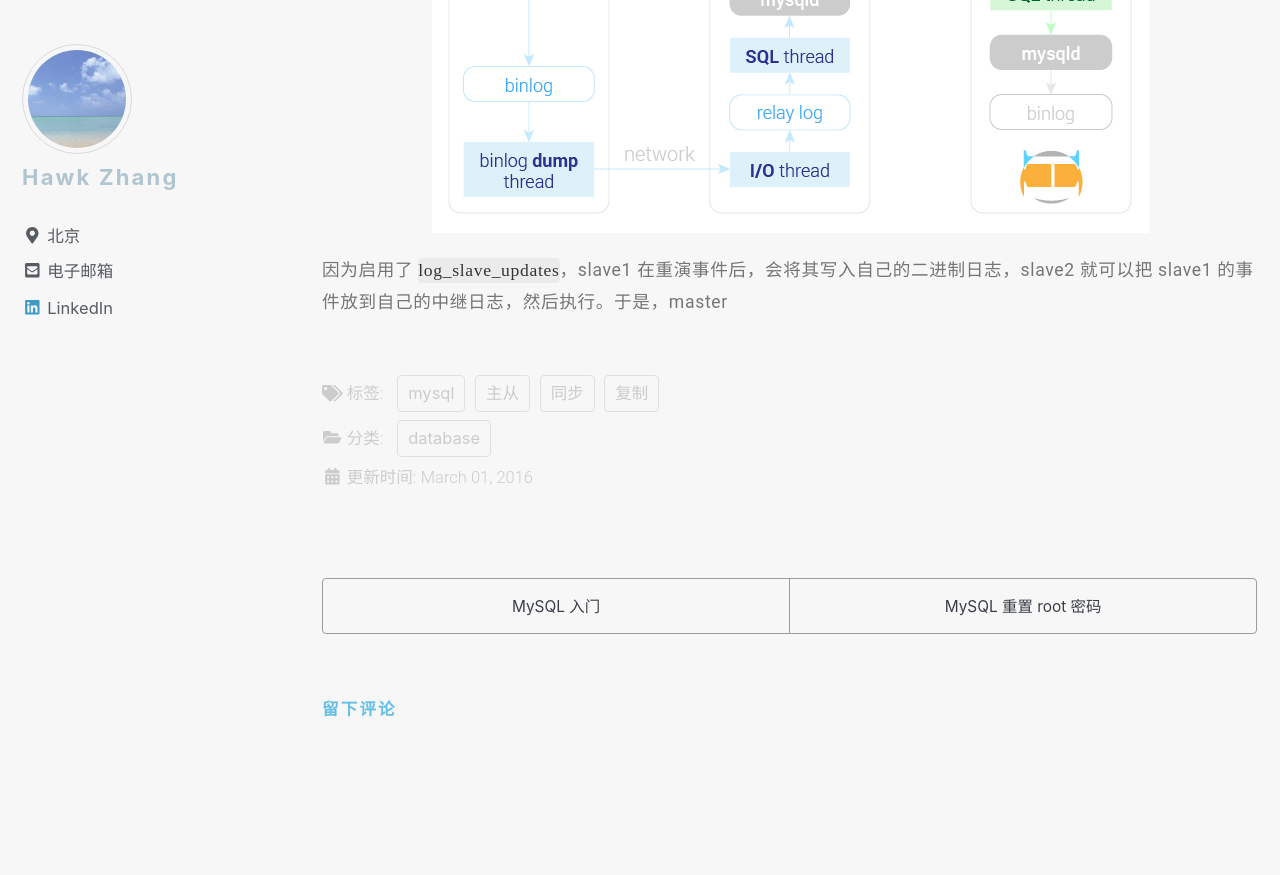
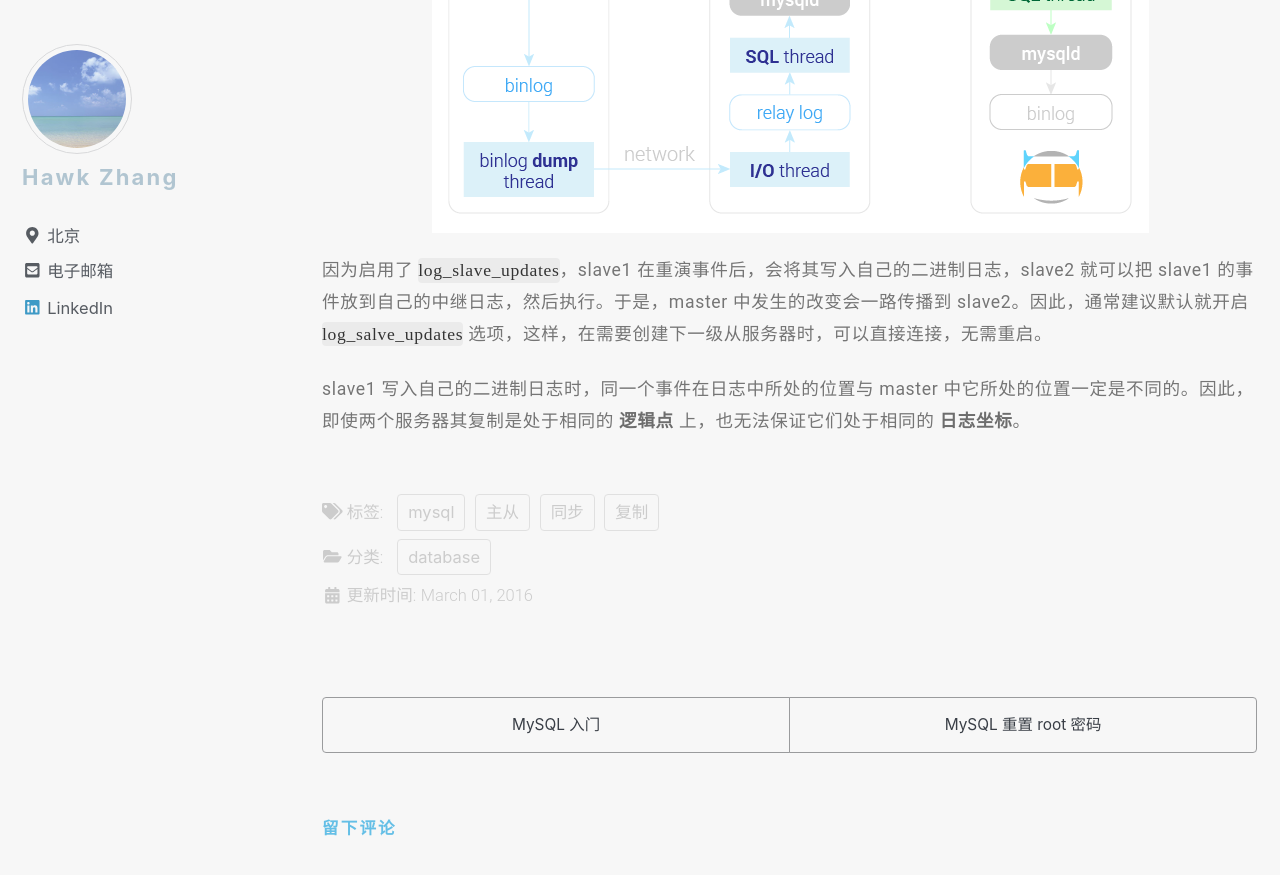
Before and after one commit to narru888/linotes_note, a Jekyll site: the page built from _posts/mysql/2016-03-01-master.slave.md, in a window 1280 px wide and 900 px high, scrolled down 24487 px. Shown: the top 875 px of the window. Built offline with Jekyll 4.4.1, drawn with Linux system fonts in a browser that asks for light colours; nearby versions of some CDN libraries; a script that is not in the unit is left out; comment, search, counter and statistics services are not loaded.

Commit message:
update on 2018-08-12 12:20:01 CST

```diff
--- a/_posts/mysql/2016-03-01-master.slave.md
+++ b/_posts/mysql/2016-03-01-master.slave.md
@@ -784,4 +784,6 @@
 
 ![image-center](/assets/images/mysql.replication.2salves.png){: .align-center}
 
- 因为启用了 `log_slave_updates`，slave1 在重演事件后，会将其写入自己的二进制日志，slave2 就可以把 slave1 的事件放到自己的中继日志，然后执行。于是，master
+因为启用了 `log_slave_updates`，slave1 在重演事件后，会将其写入自己的二进制日志，slave2 就可以把 slave1 的事件放到自己的中继日志，然后执行。于是，master 中发生的改变会一路传播到 slave2。因此，通常建议默认就开启 `log_salve_updates` 选项，这样，在需要创建下一级从服务器时，可以直接连接，无需重启。
+
+slave1 写入自己的二进制日志时，同一个事件在日志中所处的位置与 master 中它所处的位置一定是不同的。因此，即使两个服务器其复制是处于相同的 **逻辑点** 上，也无法保证它们处于相同的 **日志坐标**。
```
